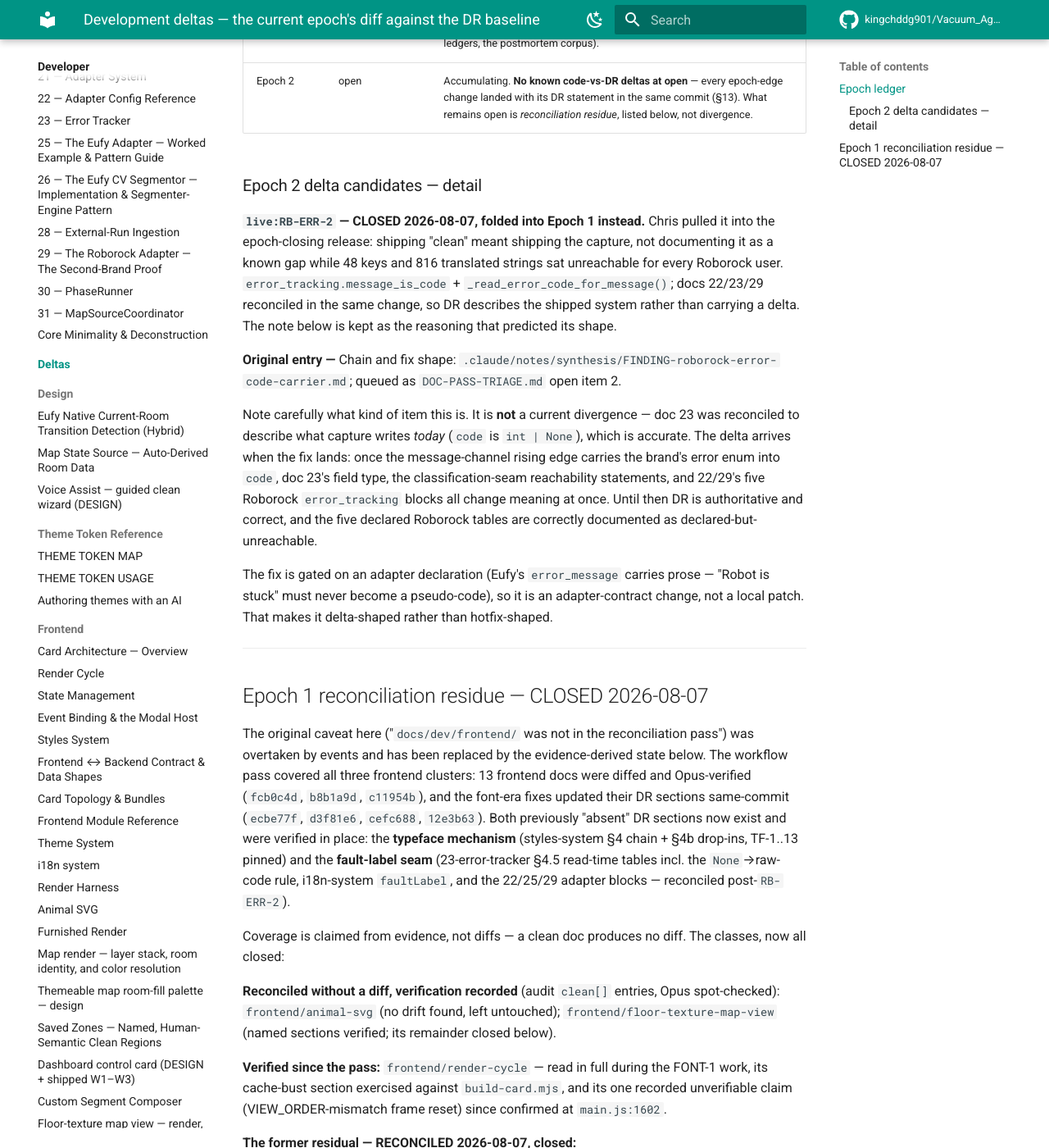
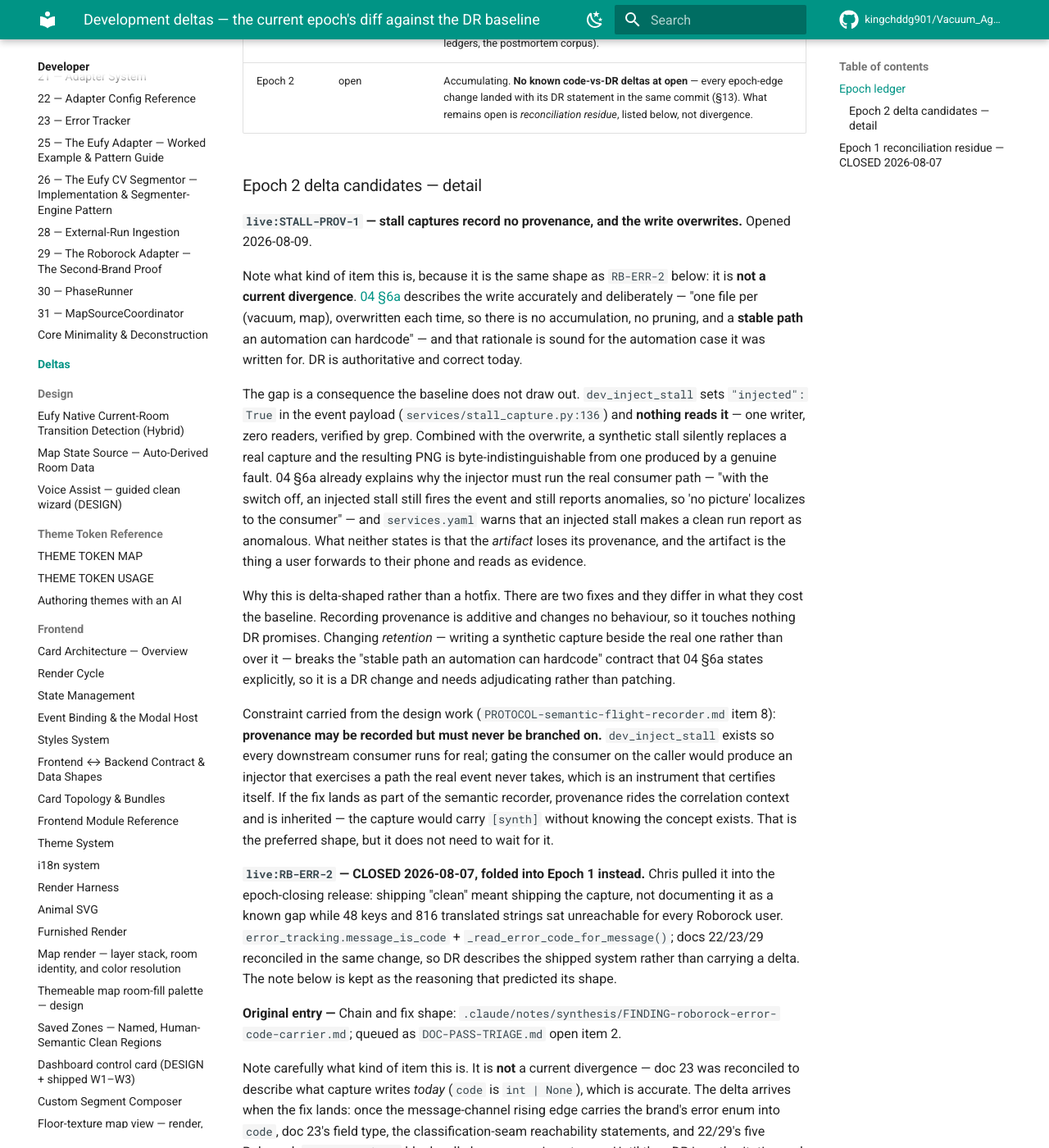
Before and after one commit to kingchddg901/Vacuum_Agent, an MkDocs documentation site: the page built from docs/dev/deltas/README.md, in a window 1280 px wide and 1400 px high, scrolled down 930 px. Shown: the whole window at 82% size. Built offline with MkDocs 1.6.1 and Material for MkDocs 9.7.7, drawn with Linux system fonts in a browser that asks for light colours; comment, search, counter and statistics services are not loaded.

Commit message:
docs(deltas): open live:STALL-PROV-1 — stall captures carry no provenance
First Epoch 2 delta candidate. Same shape as live:RB-ERR-2 and labelled as
such: NOT a current divergence. 04 §6a describes the write accurately and
deliberately — one file per (vacuum, map), overwritten, giving a stable path
an automation can hardcode — and that rationale holds for the case it was
written for.

The gap is a consequence the baseline does not draw out. `dev_inject_stall`
sets `"injected": True` and nothing reads it — one writer, zero readers. With
the overwrite, a synthetic stall silently replaces a real capture and the PNG
is byte-indistinguishable from one produced by a genuine fault. 04 §6a explains
why the injector must run the real consumer path, and services.yaml warns about
anomaly reporting; neither states that the artifact loses its provenance, and
the artifact is what a user forwards to their phone and reads as evidence.

Delta-shaped rather than hotfix-shaped because the two candidate fixes differ in
what they cost the baseline: recording provenance is additive and touches
nothing DR promises, while changing retention breaks the stable-path contract
04 §6a states explicitly.

Carries the constraint from the semantic-recorder design: provenance may be
recorded, never branched on — the injector exists so downstream consumers run
for real, and gating on the caller would build an instrument that certifies
itself.

mkdocs --strict clean.

Co-Authored-By: Claude Opus 5 <noreply@anthropic.com>

```diff
--- a/docs/dev/deltas/README.md
+++ b/docs/dev/deltas/README.md
@@ -23,6 +23,42 @@ enough for the next epoch-closing audit to adjudicate it.
 | Epoch 2 | open | Accumulating. **No known code-vs-DR deltas at open** — every epoch-edge change landed with its DR statement in the same commit (§13). What remains open is *reconciliation residue*, listed below, not divergence. |
 
 ### Epoch 2 delta candidates — detail
+
+**`live:STALL-PROV-1` — stall captures record no provenance, and the write overwrites.**
+Opened 2026-08-09.
+
+Note what kind of item this is, because it is the same shape as `RB-ERR-2` below: it is
+**not a current divergence**. [04 §6a](../04-listeners.md) describes the write accurately and
+deliberately — "one file per (vacuum, map), overwritten each time, so there is no
+accumulation, no pruning, and a **stable path** an automation can hardcode" — and that
+rationale is sound for the automation case it was written for. DR is authoritative and
+correct today.
+
+The gap is a consequence the baseline does not draw out. `dev_inject_stall` sets
+`"injected": True` in the event payload (`services/stall_capture.py:136`) and **nothing
+reads it** — one writer, zero readers, verified by grep. Combined with the overwrite, a
+synthetic stall silently replaces a real capture and the resulting PNG is
+byte-indistinguishable from one produced by a genuine fault. 04 §6a already explains why the
+injector must run the real consumer path — "with the switch off, an injected stall still
+fires the event and still reports anomalies, so 'no picture' localizes to the consumer" —
+and `services.yaml` warns that an injected stall makes a clean run report as anomalous. What
+neither states is that the *artifact* loses its provenance, and the artifact is the thing a
+user forwards to their phone and reads as evidence.
+
+Why this is delta-shaped rather than a hotfix. There are two fixes and they differ in what
+they cost the baseline. Recording provenance is additive and changes no behaviour, so it
+touches nothing DR promises. Changing *retention* — writing a synthetic capture beside the
+real one rather than over it — breaks the "stable path an automation can hardcode" contract
+that 04 §6a states explicitly, so it is a DR change and needs adjudicating rather than
+patching.
+
+Constraint carried from the design work (`PROTOCOL-semantic-flight-recorder.md` item 8):
+**provenance may be recorded but must never be branched on.** `dev_inject_stall` exists so
+every downstream consumer runs for real; gating the consumer on the caller would produce an
+injector that exercises a path the real event never takes, which is an instrument that
+certifies itself. If the fix lands as part of the semantic recorder, provenance rides the
+correlation context and is inherited — the capture would carry `[synth]` without knowing the
+concept exists. That is the preferred shape, but it does not need to wait for it.
 
 **`live:RB-ERR-2` — CLOSED 2026-08-07, folded into Epoch 1 instead.** Chris pulled it into
 the epoch-closing release: shipping "clean" meant shipping the capture, not documenting it
```
